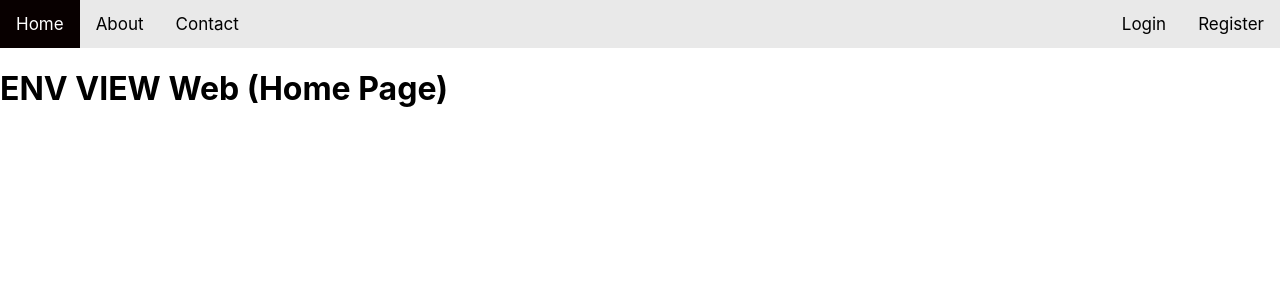
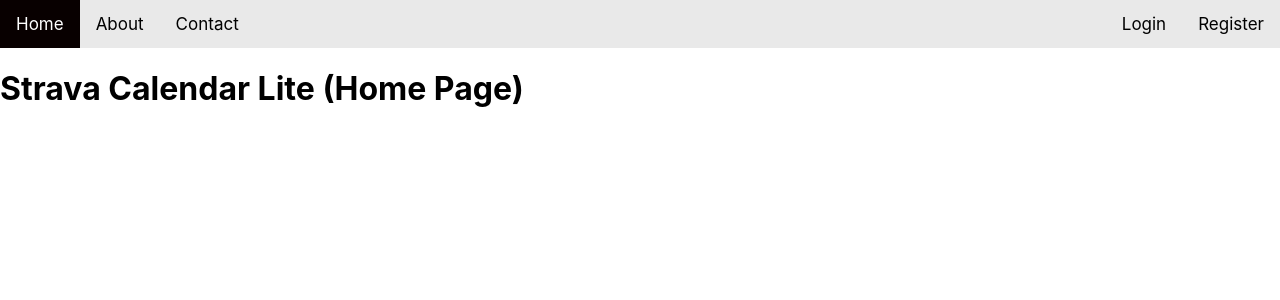
Before and after one commit to gFolgateGU/weight-trace-web, a React (Create React App) app in the folder web/: page / in a window 1280 px wide. Shown: the top 300 px of the page. Built offline with nearby package versions, Linux system fonts and the light colour scheme.

Commit message:
rename home page

```diff
--- a/web/src/pages/index.js
+++ b/web/src/pages/index.js
@@ -3,7 +3,7 @@ import React from 'react';
 const Home = () => {
   return (
     <div>
-      <h1>ENV VIEW Web (Home Page)</h1>
+      <h1>Strava Calendar Lite (Home Page)</h1>
     </div>
   );
 };
```
